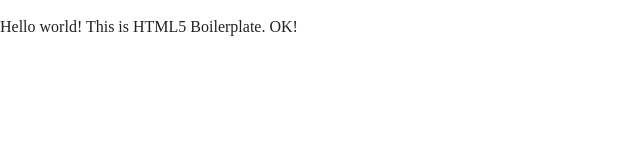
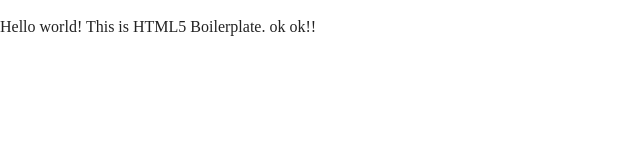
Before and after one commit to passion0470/html5-boilerplate, a plain HTML site: page index.html in a window 1280 px wide. Shown: the full height of the page, 0-640 px from the left. Drawn offline with nearby package versions, Linux system fonts and the light colour scheme.

Commit message:
Update index.html

```diff
--- a/index.html
+++ b/index.html
@@ -22,7 +22,7 @@
   <![endif]-->
 
   <!-- Add your site or application content here -->
-  <p>Hello world! This is HTML5 Boilerplate. OK!</p>
+  <p>Hello world! This is HTML5 Boilerplate. ok ok!!</p>
   <script src="js/vendor/modernizr-3.6.0.min.js"></script>
   <script src="https://code.jquery.com/jquery-3.3.1.min.js" integrity="sha256-FgpCb/KJQlLNfOu91ta32o/NMZxltwRo8QtmkMRdAu8=" crossorigin="anonymous"></script>
   <script>window.jQuery || document.write('<script src="js/vendor/jquery-3.3.1.min.js"><\/script>')</script>
```
